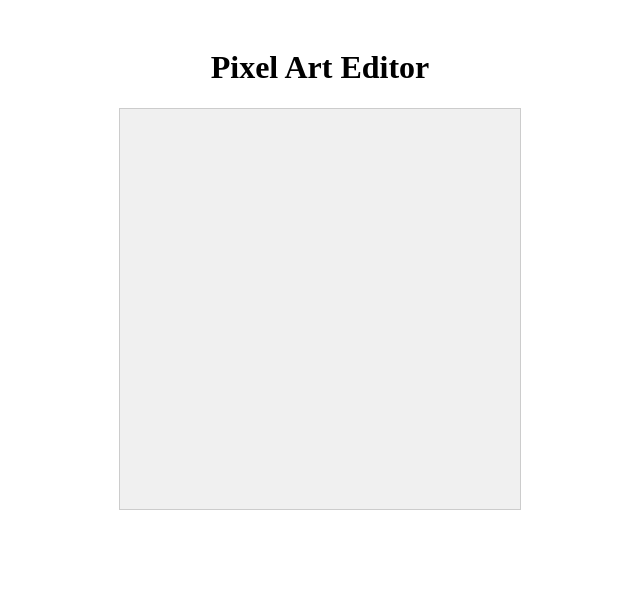
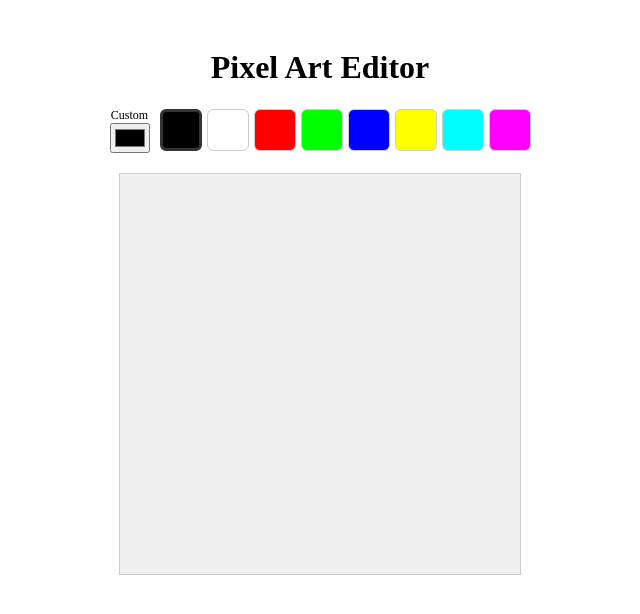
Before and after one commit to gothd/pixel-art-pro, a React (Vite) app: page / in a window 1280 px wide. Shown: the top 614 px of the page, without its empty margins (320-960 px from the left). Built offline with nearby package versions, Linux system fonts and the light colour scheme.

Commit message:
state lifting de cor, usuário escolhe cor na paleta ou seletor e componente pai pinta com o novo state da cor

```diff
--- a/src/App.tsx
+++ b/src/App.tsx
@@ -1,12 +1,14 @@
 import { useState } from "react";
+import { ColorPicker } from "./components/ColorPicker";
 import { PictureCanvas } from "./components/PictureCanvas";
 import { emptyPicture, type Picture, type PixelUpdate } from "./types";
 
 function App() {
-  // Estado inicial: Imagem 10x10 cinza
   const [picture, setPicture] = useState<Picture>(
-    emptyPicture(10, 10, "#f0f0f0")
+    emptyPicture(10, 10, "#f0f0f0") // Estado inicial: Imagem 10x10 cinza
   );
+  // NOVO ESTADO: Cor selecionada (começa com preto)
+  const [selectedColor, setSelectedColor] = useState("#000000");
 
   // Função que recebe o pedido de pintura
   const handleDraw = (pixel: PixelUpdate) => {
@@ -19,8 +21,9 @@ function App() {
     // 2. Calculamos o índice no array plano
     const index = pixel.y * picture.width + pixel.x;
 
-    // 3. Atualizamos a cor
-    newPixels[index] = pixel.color;
+    // 3. Atualizamos a cor: Usamos a selectedColor em vez de string fixa
+    // O pixel que vem do evento traz x e y, mas nós forçamos a cor atual
+    newPixels[index] = selectedColor;
 
     // 4. Salvamos o novo estado (isso dispara o useEffect do Canvas)
     setPicture({
@@ -33,6 +36,9 @@ function App() {
     <div style={{ padding: "20px", display: "flex", justifyContent: "center" }}>
       <div style={{ textAlign: "center" }}>
         <h1>Pixel Art Editor</h1>
+
+        <ColorPicker color={selectedColor} onChange={setSelectedColor} />
+
         <PictureCanvas
           picture={picture}
           scale={40} // Cada pixel terá 40x40px na tela
--- /dev/null
+++ b/src/components/ColorPicker.tsx
@@ -0,0 +1,61 @@
+interface ColorPickerProps {
+  color: string; // A cor atual selecionada
+  onChange: (color: string) => void; // Função para avisar que mudou
+}
+
+// Uma lista de cores pré-definidas para facilitar a vida do usuário
+const PRESET_COLORS = [
+  "#000000",
+  "#ffffff",
+  "#ff0000",
+  "#00ff00",
+  "#0000ff",
+  "#ffff00",
+  "#00ffff",
+  "#ff00ff",
+];
+
+export const ColorPicker = ({ color, onChange }: ColorPickerProps) => {
+  return (
+    <div
+      style={{
+        display: "flex",
+        gap: "10px",
+        alignItems: "center",
+        marginBottom: "20px",
+      }}
+    >
+      {/* 1. O Input Nativo (Seletor Infinito) */}
+      <label
+        style={{ display: "flex", flexDirection: "column", fontSize: "12px" }}
+      >
+        Custom
+        <input
+          type="color"
+          value={color}
+          onChange={(e) => onChange(e.target.value)}
+          style={{ height: "30px", width: "40px" }}
+        />
+      </label>
+
+      {/* 2. As Cores Prontas (Presets) */}
+      <div style={{ display: "flex", gap: "5px" }}>
+        {PRESET_COLORS.map((preset) => (
+          <button
+            key={preset}
+            onClick={() => onChange(preset)}
+            style={{
+              backgroundColor: preset,
+              width: "42px",
+              height: "42px",
+              border: color === preset ? "3px solid #333" : "1px solid #ccc", // Destaque se selecionado
+              cursor: "pointer",
+              borderRadius: "6px",
+            }}
+            aria-label={`Selecionar cor ${preset}`} // Acessibilidade
+          />
+        ))}
+      </div>
+    </div>
+  );
+};
```
